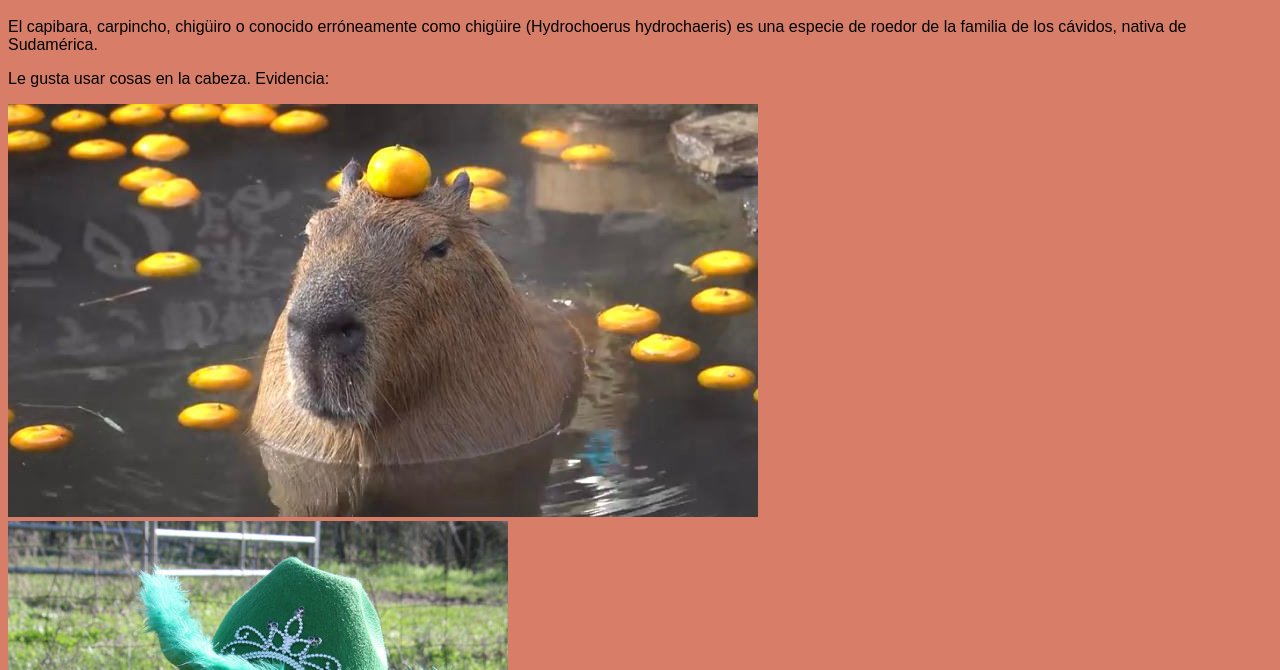
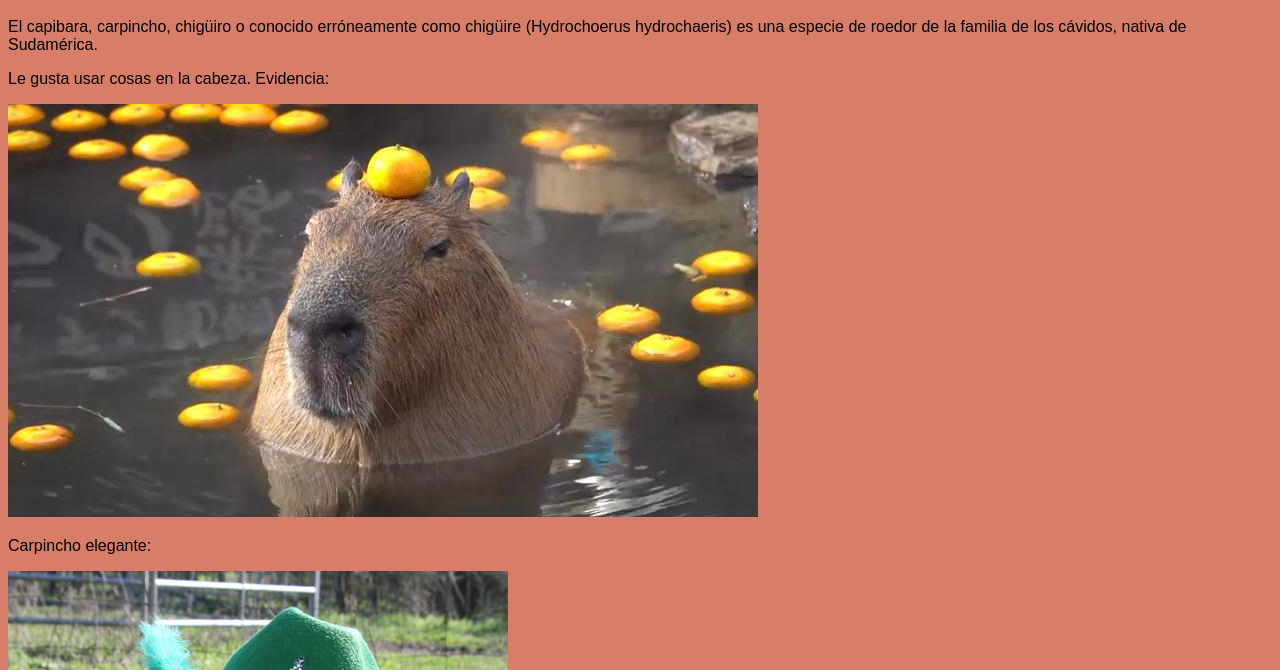
Before and after one commit to vic17ps/grupal0, a plain HTML site: page index.html in a window 1280 px wide. Shown: the part 130-800 px from the top of the page. Drawn offline with Linux system fonts and the light colour scheme.

Commit message:
Nuevo parrafo

```diff
--- a/index.html
+++ b/index.html
@@ -12,6 +12,7 @@
     <p>El capibara, carpincho, chigüiro o conocido erróneamente como chigüire (Hydrochoerus hydrochaeris) es una especie de roedor de la familia de los cávidos, nativa de Sudamérica.</p>
     <p>Le gusta usar cosas en la cabeza. Evidencia:</p>
     <img src="xkifu5yylqx41.jpg" alt="naranja"><br>
+    <p>Carpincho elegante:</p>
     <img src="tumblr_mpc4fcQwOo1r03kk7o1_500.jpg" alt="sombrero verde"><br>
     <p>Ademas, es muy amigable con otros animales.</p>
     <p>Ademas, es muy amigable con otros animales.</p>
```
